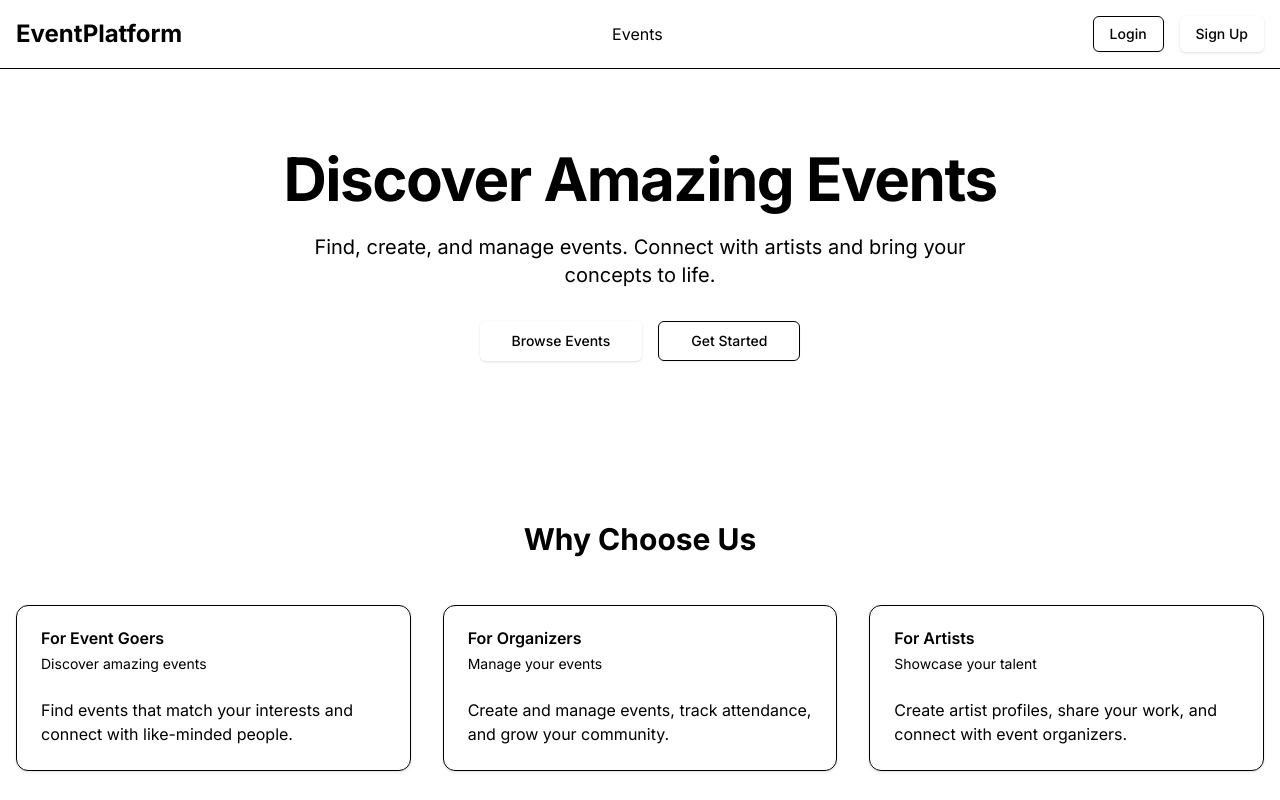
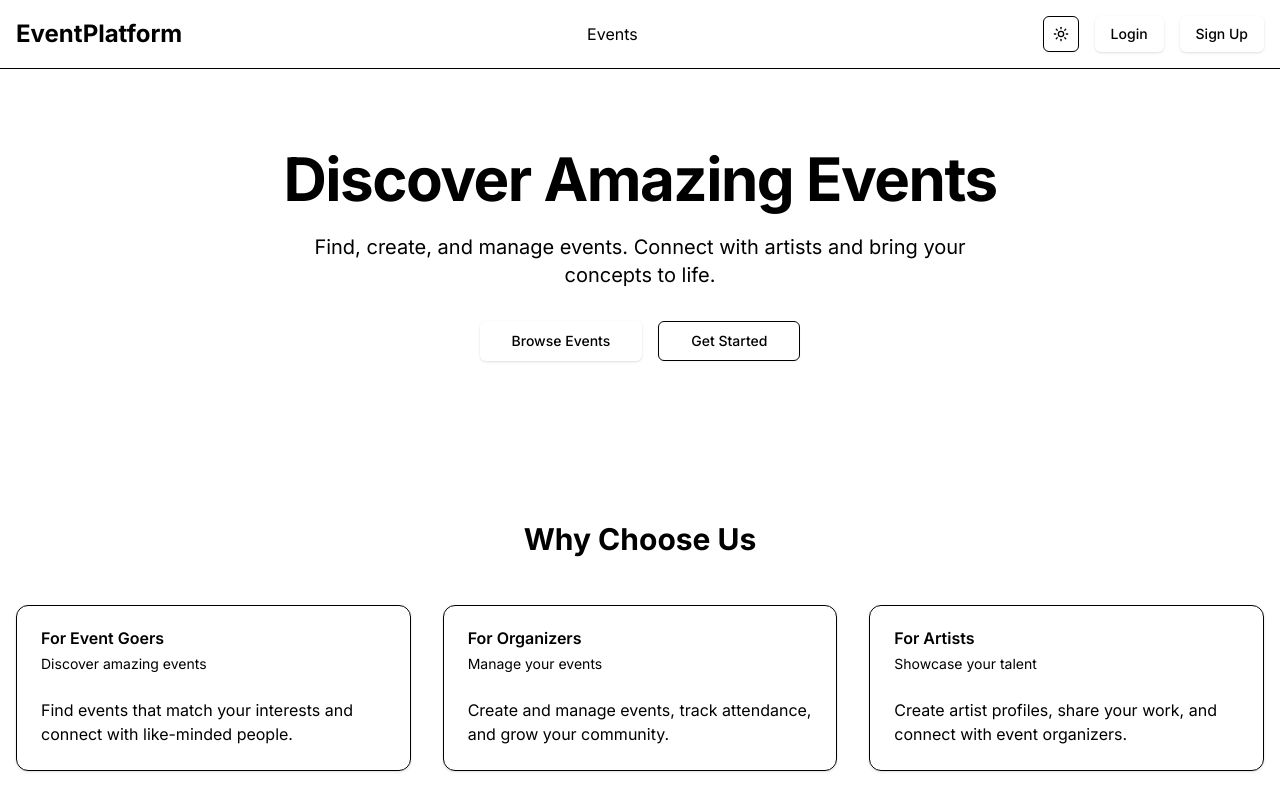
Before and after one commit to iheboueslati909/eventify-front, a Next.js app: page / in a window 1280 px wide. Shown: the top 800 px of the page. Built offline with nearby package versions, Linux system fonts and the light colour scheme.

Commit message:
The dark/light

```diff
--- a/package.json
+++ b/package.json
@@ -30,6 +30,7 @@
     "react": "19.2.0",
     "react-dom": "19.2.0",
     "tailwind-merge": "^3.3.1",
+    "tailwindcss-animate": "^1.0.7",
     "zod": "^4.1.12",
     "zustand": "^5.0.8"
   },
--- a/src/app/auth/login/page.tsx
+++ b/src/app/auth/login/page.tsx
@@ -6,6 +6,7 @@ import { Button } from '@/components/ui/button'
 import { Card, CardContent, CardDescription, CardHeader, CardTitle } from '@/components/ui/card'
 import { Input } from '@/components/ui/input'
 import { Label } from '@/components/ui/label'
+import SimpleInput from '@/components/comp-01'
 
 export default function LoginPage() {
   const [isLoading, setIsLoading] = useState(false)
--- a/src/app/layout.tsx
+++ b/src/app/layout.tsx
@@ -3,6 +3,7 @@ import { Inter } from 'next/font/google'
 import './globals.css'
 import { Footer } from '@/components/layout/footer'
 import { Navbar } from '@/components/layout/navbar'
+import { ThemeProvider } from '@/components/ThemeProvider'
 
 const inter = Inter({ subsets: ['latin'] })
 
@@ -17,8 +18,9 @@ export default function RootLayout({
   children: React.ReactNode
 }) {
   return (
-    <html lang="en">
+    <html lang="en" className="dark" style={{ colorScheme: 'dark' }}>
       <body className={inter.className}>
+            <ThemeProvider >
         <div className="min-h-screen flex flex-col">
           <Navbar />
           <main className="flex-1">
@@ -26,6 +28,7 @@ export default function RootLayout({
           </main>
           <Footer />
         </div>
+        </ThemeProvider>
       </body>
     </html>
   )
--- /dev/null
+++ b/src/components/ThemeProvider.tsx
@@ -0,0 +1,17 @@
+"use client"
+
+import { ThemeProvider as NextThemesProvider, ThemeProviderProps } from "next-themes"
+
+export function ThemeProvider({ children, ...props }: ThemeProviderProps) {
+  return (
+    <NextThemesProvider
+      attribute="class"
+      defaultTheme="system"
+      enableSystem
+      disableTransitionOnChange
+      {...props}
+    >
+      {children}
+    </NextThemesProvider>
+  )
+}
--- /dev/null
+++ b/src/components/ThemeToggle.tsx
@@ -0,0 +1,45 @@
+"use client"
+
+import { MoonIcon, SunIcon } from "lucide-react"
+import { Toggle } from "@/components/ui/toggle"
+import { useTheme } from "next-themes"
+import { useEffect, useState } from "react"
+
+export default function ThemeToggle() {
+  const { theme, setTheme } = useTheme()
+  const [mounted, setMounted] = useState(false)
+
+  // Avoid hydration mismatch
+  useEffect(() => {
+    setMounted(true)
+  }, [])
+
+  if (!mounted) {
+    return (
+      <Toggle variant="outline" className="size-9" aria-label="Toggle theme">
+        <SunIcon size={16} aria-hidden="true" />
+      </Toggle>
+    )
+  }
+
+  return (
+    <Toggle
+      variant="outline"
+      className="group size-9 data-[state=on]:bg-transparent data-[state=on]:hover:bg-muted"
+      pressed={theme === "dark"}
+      onPressedChange={() => setTheme(theme === "dark" ? "light" : "dark")}
+      aria-label={`Switch to ${theme === "dark" ? "light" : "dark"} mode`}
+    >
+      <MoonIcon
+        size={16}
+        className="shrink-0 scale-0 opacity-0 transition-all dark:scale-100 dark:opacity-100"
+        aria-hidden="true"
+      />
+      <SunIcon
+        size={16}
+        className="absolute shrink-0 scale-100 opacity-100 transition-all dark:scale-0 dark:opacity-0"
+        aria-hidden="true"
+      />
+    </Toggle>
+  )
+}
--- a/src/components/layout/navbar.tsx
+++ b/src/components/layout/navbar.tsx
@@ -8,6 +8,7 @@ import {
   NavigationMenuItem,
   NavigationMenuList,
 } from '@/components/ui/navigation-menu'
+import ThemeToggle from '../ThemeToggle'
 
 export function Navbar() {
   const pathname = usePathname()
@@ -36,7 +37,8 @@ export function Navbar() {
           </NavigationMenu>
 
           <div className="flex items-center gap-4">
-            <Button variant="outline" asChild>
+            <ThemeToggle></ThemeToggle>
+            <Button asChild>
               <Link href="/auth/login">Login</Link>
             </Button>
             <Button asChild>
--- a/src/components/ui/input.tsx
+++ b/src/components/ui/input.tsx
@@ -8,9 +8,13 @@ function Input({ className, type, ...props }: React.ComponentProps<"input">) {
       type={type}
       data-slot="input"
       className={cn(
-        "file:text-foreground placeholder:text-muted-foreground selection:bg-primary selection:text-primary-foreground dark:bg-input/30 border-input h-9 w-full min-w-0 rounded-md border bg-transparent px-3 py-1 text-base shadow-xs transition-[color,box-shadow] outline-none file:inline-flex file:h-7 file:border-0 file:bg-transparent file:text-sm file:font-medium disabled:pointer-events-none disabled:cursor-not-allowed disabled:opacity-50 md:text-sm",
-        "focus-visible:border-ring focus-visible:ring-ring/50 focus-visible:ring-[3px]",
-        "aria-invalid:ring-destructive/20 dark:aria-invalid:ring-destructive/40 aria-invalid:border-destructive",
+        "flex h-9 w-full min-w-0 rounded-md border border-input bg-transparent px-3 py-1 text-sm shadow-xs transition-[color,box-shadow] outline-none file:inline-flex file:h-7 file:border-0 file:bg-transparent file:text-sm file:font-medium file:text-foreground placeholder:text-muted-foreground/70 disabled:pointer-events-none disabled:cursor-not-allowed disabled:opacity-50",
+        "focus-visible:border-ring focus-visible:ring-[3px] focus-visible:ring-ring/50",
+        "aria-invalid:border-destructive aria-invalid:ring-destructive/20 dark:aria-invalid:ring-destructive/40",
+        type === "search" &&
+          "[&::-webkit-search-cancel-button]:appearance-none [&::-webkit-search-decoration]:appearance-none [&::-webkit-search-results-button]:appearance-none [&::-webkit-search-results-decoration]:appearance-none",
+        type === "file" &&
+          "p-0 pr-3 text-muted-foreground/70 italic file:me-3 file:h-full file:border-0 file:border-r file:border-solid file:border-input file:bg-transparent file:px-3 file:text-sm file:font-medium file:text-foreground file:not-italic",
         className
       )}
       {...props}
--- /dev/null
+++ b/src/components/ui/toggle.tsx
@@ -0,0 +1,47 @@
+"use client"
+
+import * as React from "react"
+import { cva, type VariantProps } from "class-variance-authority"
+import { Toggle as TogglePrimitive } from "radix-ui"
+
+import { cn } from "@/lib/utils"
+
+const toggleVariants = cva(
+  "inline-flex items-center justify-center gap-2 rounded-md text-sm font-medium transition-[color,box-shadow] outline-none hover:bg-muted hover:text-muted-foreground focus-visible:border-ring focus-visible:ring-[3px] focus-visible:ring-ring/50 disabled:pointer-events-none disabled:opacity-50 aria-invalid:border-destructive aria-invalid:ring-destructive/20 data-[state=on]:bg-accent data-[state=on]:text-accent-foreground dark:aria-invalid:ring-destructive/40 [&_svg]:pointer-events-none [&_svg]:shrink-0 [&_svg:not([class*='size-'])]:size-4",
+  {
+    variants: {
+      variant: {
+        default: "bg-transparent",
+        outline:
+          "border border-input bg-transparent shadow-xs hover:bg-accent hover:text-accent-foreground",
+      },
+      size: {
+        default: "h-9 px-3",
+        sm: "h-8 px-2",
+        lg: "h-10 px-3",
+      },
+    },
+    defaultVariants: {
+      variant: "default",
+      size: "default",
+    },
+  }
+)
+
+function Toggle({
+  className,
+  variant,
+  size,
+  ...props
+}: React.ComponentProps<typeof TogglePrimitive.Root> &
+  VariantProps<typeof toggleVariants>) {
+  return (
+    <TogglePrimitive.Root
+      data-slot="toggle"
+      className={cn(toggleVariants({ variant, size, className }))}
+      {...props}
+    />
+  )
+}
+
+export { Toggle, toggleVariants }
--- a/tailwind.config.js
+++ b/tailwind.config.js
@@ -5,11 +5,21 @@ module.exports = {
         "./src/components/**/*.{js,ts,jsx,tsx}",
     ],
     theme: {
-        extend: {
-            fontFamily: {
-                sans: ["var(--font-inter)", ...fontFamily.sans],
-            },
-        },
+    container: {
+      center: true,
+      padding: "2rem",
+      screens: {
+        "2xl": "1400px",
+      },
     },
-    plugins: [],
-};
+    extend: {
+      colors: {
+        border: "hsl(var(--border))",
+        background: "hsl(var(--background))",
+        foreground: "hsl(var(--foreground))",
+        // ... other colors from your shadcn config
+      },
+    },
+  },
+  plugins: [require("tailwindcss-animate")],
+}
```
